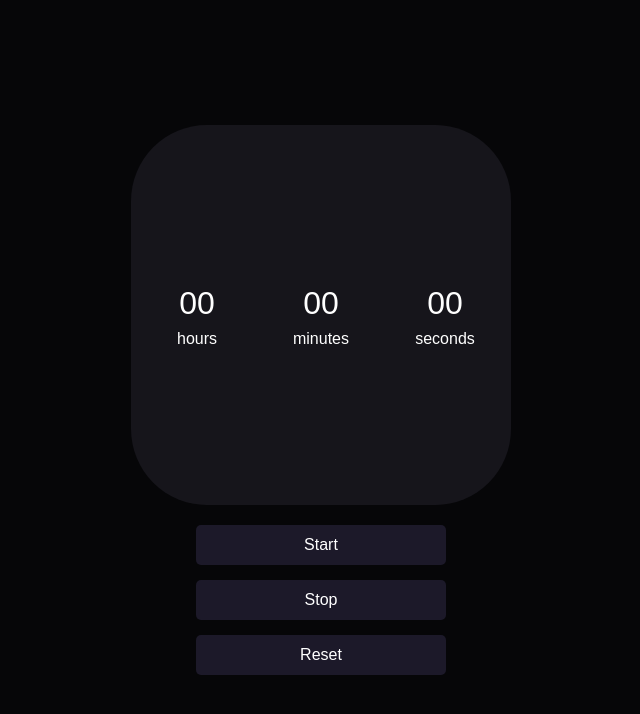
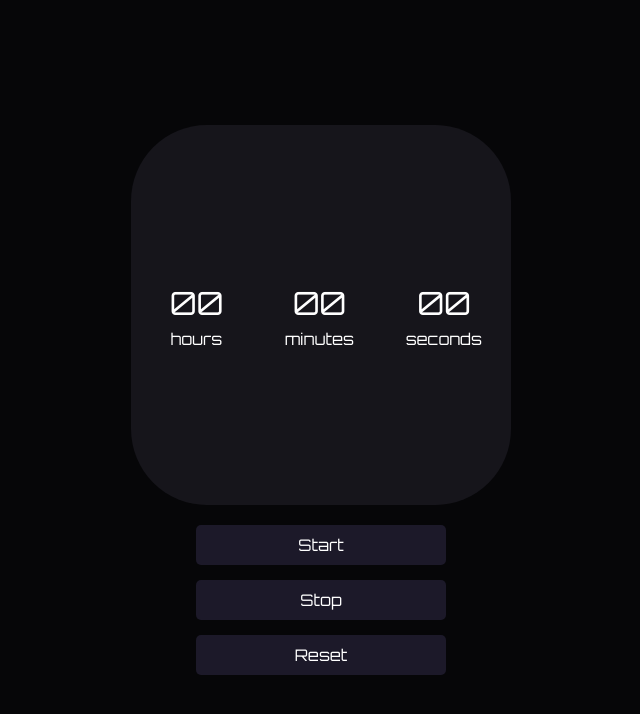
Before and after one commit to seniorScript/projects-js, a plain HTML site: page pages/stopwatch.html in a window 1280 px wide. Shown: the whole page, without its empty margins (319-959 px from the left). Drawn offline with Linux system fonts and the light colour scheme.

Commit message:
change stopwatch font family to orbitron

```diff
--- a/styles/stopwatch.css
+++ b/styles/stopwatch.css
@@ -1,3 +1,5 @@
+@import url("https://fonts.googleapis.com/css2?family=Orbitron:wght@400..900&display=swap");
+
 body {
   display: flex;
   flex-direction: column;
@@ -5,7 +7,7 @@ body {
   justify-content: center;
   align-items: center;
   min-height: 100vh;
-    font-family: Arial, "Helvetica Neue", Helvetica, sans-serif;
+  font-family: "Orbitron", Arial, "Helvetica Neue", Helvetica, sans-serif;
   background-color: #060608;
   color: #fff;
 }
```
Lines whose indentation alone changed are shown as unchanged.
